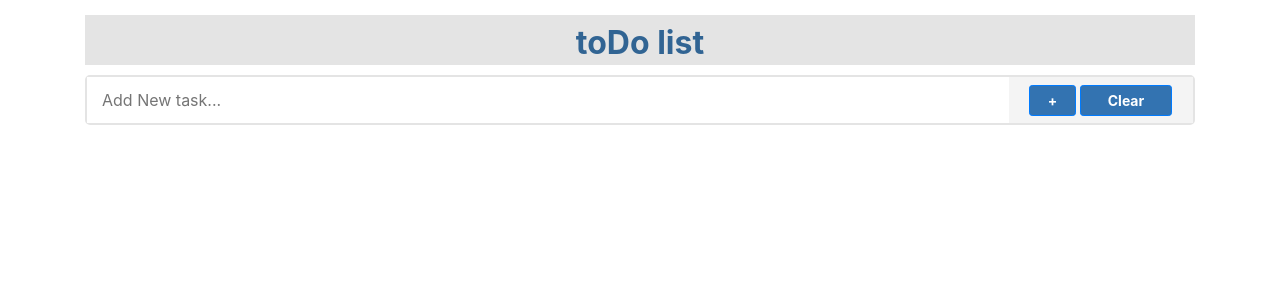
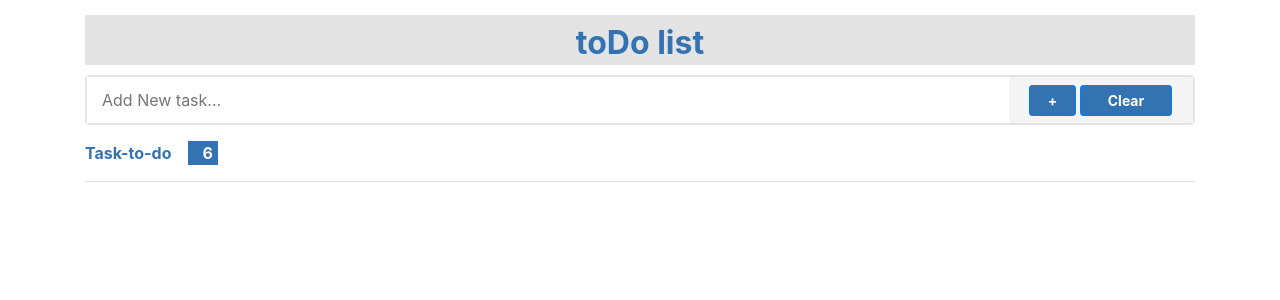
Before and after one commit to inkxe-prabin/todo-reactjs, a React (Create React App) app: page / in a window 1280 px wide. Shown: the top 300 px of the page. Built offline with nearby package versions, Linux system fonts and the light colour scheme.

Commit message:
todo added

```diff
--- a/src/App.css
+++ b/src/App.css
@@ -3,8 +3,12 @@
   height: 50px;
   font-size: xx-large;
   margin-top: 15px;
-  color: #316493;
+  color: #3373b1;
   font-weight: bold;
+}
+
+.displayInlineFlex {
+  display: inline-flex;
 }
 
 .addDiv {
@@ -26,5 +30,13 @@
 }
 
 .defaultBgColor {
-  background: #3373B1;
+  background: #3373b1;
 }
+
+.defaultFontColor {
+  color: #3373b1;
+}
+
+.whiteFont {
+  color: #ffffff;
+}
--- a/src/App.js
+++ b/src/App.js
@@ -2,27 +2,23 @@ import React from 'react';
 import 'bootstrap/dist/css/bootstrap.min.css';
 import './App.css';
 import AddToDo from './add-todo';
-// import { render } from '@testing-library/react';
+import ToDoList from './todo-list';
+class App extends React.Component {
+  constructor(props) {
+    super(props);
+    this.state = {
+      items: []
+    };
+  }
 
-// function App() {
-
-
-//   render() {
-//     return (
-//       <div className="container">
-//         <div className="titleCard height-5 text-center pt-1">
-//           <span>toDo list</span>
-//         </div>
-//         <AddToDo onToDoAdded={this.onToDoAdded} />
-//       </div>
-//     )
-//   }
-// }
-
-class App extends React.Component {
-  onToDoAdded = (items) => {
-    console.log(items);
-
+  onToDoAdded = (item) => {
+    const todoList = this.state.items.slice();
+    todoList.push(item);
+    this.setState({
+      items: todoList
+    }, () => {
+      console.log(this.state.items);
+    });
   }
 
   render() {
@@ -32,6 +28,7 @@ class App extends React.Component {
           <span>toDo list</span>
         </div>
         <AddToDo onToDoAdded={this.onToDoAdded} />
+        <ToDoList />
       </div>
     )
   }
--- a/src/add-todo/add-todo.js
+++ b/src/add-todo/add-todo.js
@@ -6,30 +6,52 @@ class AddToDo extends Component {
         super(props);
         this.state = {
           term: '',
-          items: []
+          todoItem: {
+            task: '',
+            timing: '',
+            isCompleted: 0,
+          }
         };
     }
 
+    /**
+     * On changing the ToDo title.
+     */
     onChange = (event) => {
         this.setState({ term: event.target.value });
     }
 
+    /**
+     * Adding new ToDo.
+     */
     onSubmit = (event) => {
         event.preventDefault();
-        const todoList = this.state.items.slice();
+        this.setState({
+            term: this.state.term.trim()
+        });
+        if(this.state.term !== '') {
+            const todoList = this.state.todoItem;
             let currentDate = new Date();
+            todoList.task = this.state.term;
+            todoList.timing = this.getDateTimeFormat(currentDate);
+            todoList.isCompleted = 0;
 
-        todoList.push({
-            "task": this.state.term,
-            "timing": this.getDateTimeFormat(currentDate)
-        })
             this.setState({
               term: '',
-          items: todoList
+              todoItem: {
+                task: '',
+                timing: '',
+                isCompleted: 0
+              }
             });
             this.props.onToDoAdded(todoList);
         }
+    }
 
+    /**
+     * Formatting current datetime.
+     * @param dateTime
+     */
     getDateTimeFormat(dateTime) {
         var date = dateTime.getDate(); //Current Date
         var month = dateTime.getMonth() + 1; //Current Month
@@ -40,8 +62,18 @@ class AddToDo extends Component {
         return date + '/' + month + '/' + year + ' ' + hours + ':' + min + ':' + sec;
     }
 
-    handleClick() {
-        console.log(this.state.items);
+    /**
+     * Reset the ToDo title text input value.
+     */
+    clearToDoTitle() {
+        this.setState({
+            term: '',
+            todoItem: {
+              task: '',
+              timing: '',
+              isCompleted: 0
+            }
+        });
     }
 
     render() {
@@ -51,7 +83,7 @@ class AddToDo extends Component {
                     <input type="text" className="col-md-10 addTxtInput" onChange={this.onChange} placeholder="Add New task..." value={this.state.term} />
                     <div className="col-md-2 addActionDiv text-center pt-2">
                         <input type="submit" className="font-weight-bold btn btn-sm btn-primary defaultBgColor" value="+" style={{width: "30%"}} />
-                            <input type="button" className="ml-1 font-weight-bold btn btn-sm btn-primary defaultBgColor" value="Clear"  style={{width: "60%"}} onClick={() => this.handleClick()} />
+                        <input type="button" className="ml-1 font-weight-bold btn btn-sm btn-primary defaultBgColor" value="Clear"  style={{width: "60%"}} onClick={() => this.clearToDoTitle()} />
                     </div>
                 </div>
             </form>
--- a/src/add-todo/index.js
+++ b/src/add-todo/index.js
@@ -1,3 +1,2 @@
 import AddToDo from './add-todo.js'
-
 export default AddToDo
--- /dev/null
+++ b/src/todo-list/index.js
@@ -0,0 +1,2 @@
+import ToDoList from './todo-list'
+export default ToDoList
--- a/src/todo-list/todo-list.js
+++ b/src/todo-list/todo-list.js
@@ -3,7 +3,15 @@ import React, { Component } from 'react';
 class ToDoList extends Component {
     render() {
         return (
-            <div></div>
+            <div className="col-md-12 mt-3 p-0">
+                <div className="displayInlineFlex">
+                    <span className="defaultFontColor font-weight-bold">Task-to-do</span>
+                    <div className="ml-3 col-md-1 defaultBgColor whiteFont font-weight-bold">
+                        <span>6</span>
+                    </div>
+                </div>
+                <hr />
+            </div>
         );
     }
 }
```
Lines whose indentation alone changed are shown as unchanged.
